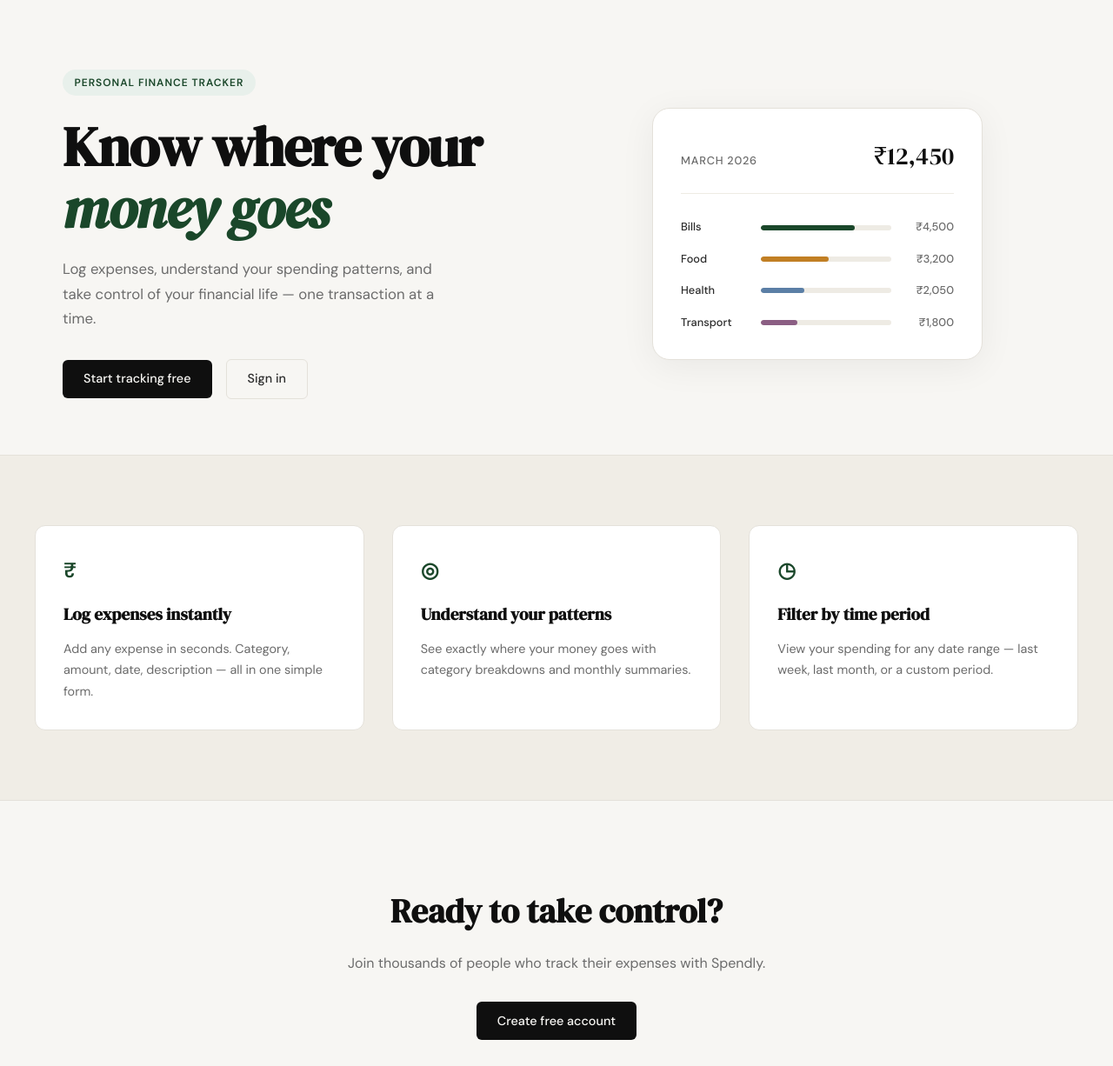
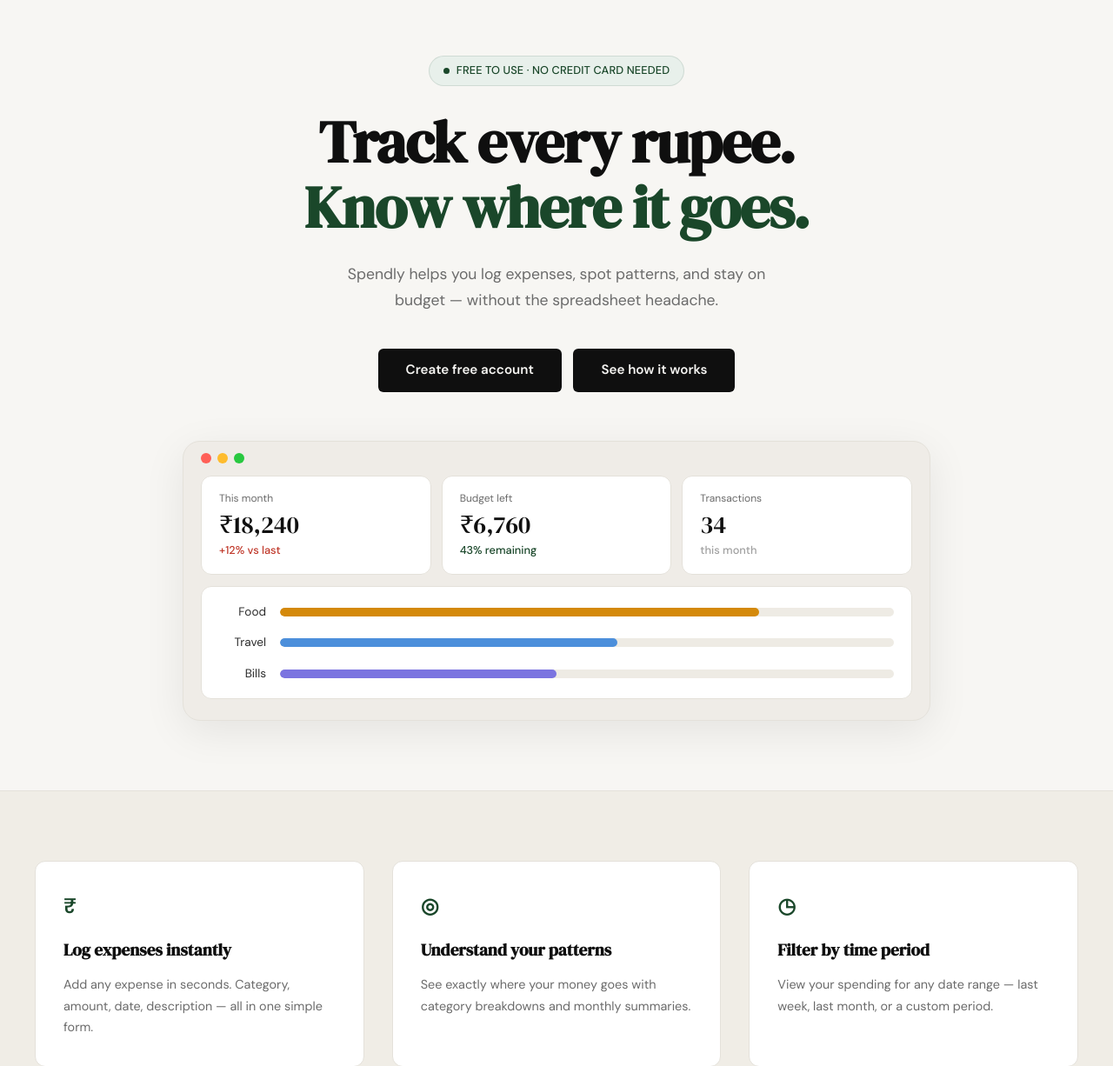
Before and after one commit to sid548/spendly, a Flask app: page / in a window 1280 px wide. Shown: the part 61-1287 px from the top of the page at 87% size. Run offline with Flask 3, Linux system fonts and the light colour scheme.

Commit message:
landing: redesign hero section to match mockup

```diff
--- /dev/null
+++ b/static/css/landing.css
@@ -0,0 +1,215 @@
+/* ------------------------------------------------------------------ */
+/* landing.css — hero section overrides                                */
+/* ------------------------------------------------------------------ */
+
+/* Hero layout — centered single column */
+
+.hero {
+    display: block;
+    padding: 4rem 2rem 5rem;
+    text-align: center;
+    max-width: none;
+    margin: 0;
+}
+
+.hero-inner {
+    max-width: 680px;
+    margin: 0 auto 3.5rem;
+}
+
+.hero-badge {
+    display: inline-flex;
+    align-items: center;
+    gap: 0.5rem;
+    background: var(--accent-light);
+    color: var(--accent);
+    font-size: 0.8rem;
+    font-weight: 500;
+    letter-spacing: 0.01em;
+    padding: 0.4rem 1rem;
+    border-radius: 999px;
+    margin-bottom: 1.75rem;
+    border: 1px solid rgba(26, 71, 42, 0.12);
+}
+
+.hero-badge::before {
+    content: '';
+    display: inline-block;
+    width: 7px;
+    height: 7px;
+    border-radius: 50%;
+    background: var(--accent);
+    flex-shrink: 0;
+}
+
+.hero-title {
+    font-size: clamp(2.75rem, 6vw, 4.25rem);
+    line-height: 1.1;
+    margin-bottom: 1.5rem;
+    letter-spacing: -0.02em;
+}
+
+.hero-title-accent {
+    color: var(--accent);
+    display: block;
+}
+
+.hero-subtitle {
+    font-size: 1.1rem;
+    color: var(--ink-muted);
+    max-width: 520px;
+    margin: 0 auto 2.5rem;
+    line-height: 1.7;
+}
+
+.hero-actions {
+    justify-content: center;
+    gap: 0.85rem;
+}
+
+.hero-btn {
+    display: inline-block;
+    background: var(--ink);
+    color: var(--paper);
+    padding: 0.8rem 2rem;
+    border-radius: var(--radius-sm);
+    font-family: var(--font-body);
+    font-size: 0.95rem;
+    font-weight: 600;
+    text-decoration: none;
+    transition: background 0.2s;
+}
+
+.hero-btn:hover { background: var(--accent); }
+
+/* Hero visual — browser mock */
+
+.hero-visual {
+    display: block;
+    max-width: 860px;
+    margin: 0 auto;
+}
+
+.mock-browser {
+    background: #efece7;
+    border: 1px solid var(--border);
+    border-radius: var(--radius-lg);
+    overflow: hidden;
+    box-shadow: 0 12px 48px rgba(0, 0, 0, 0.08);
+}
+
+.mock-titlebar {
+    padding: 0.85rem 1.25rem;
+    display: flex;
+    align-items: center;
+    gap: 0.45rem;
+}
+
+.mock-dot {
+    width: 12px;
+    height: 12px;
+    border-radius: 50%;
+    flex-shrink: 0;
+}
+
+.mock-dot-red    { background: #ff5f57; }
+.mock-dot-yellow { background: #febc2e; }
+.mock-dot-green  { background: #28c840; }
+
+.mock-body {
+    padding: 0 1.25rem 1.5rem;
+    display: flex;
+    flex-direction: column;
+    gap: 0.85rem;
+}
+
+/* Stat cards */
+
+.mock-stats-row {
+    display: grid;
+    grid-template-columns: repeat(3, 1fr);
+    gap: 0.75rem;
+}
+
+.mock-stat {
+    background: #ffffff;
+    border: 1px solid var(--border);
+    border-radius: var(--radius-md);
+    padding: 1rem 1.25rem;
+    text-align: left;
+}
+
+.mock-stat-label {
+    font-size: 0.75rem;
+    color: var(--ink-muted);
+    display: block;
+    margin-bottom: 0.3rem;
+}
+
+.mock-stat-num {
+    font-family: var(--font-display);
+    font-size: 1.75rem;
+    color: var(--ink);
+    display: block;
+    line-height: 1.1;
+    margin-bottom: 0.3rem;
+}
+
+.mock-stat-tag {
+    font-size: 0.8rem;
+    font-weight: 500;
+    display: block;
+}
+
+.mock-stat-tag.negative { color: var(--danger); }
+.mock-stat-tag.positive { color: var(--accent); }
+.mock-stat-tag.muted    { color: var(--ink-faint); }
+
+/* Category bars */
+
+.mock-bars-section {
+    background: #ffffff;
+    border: 1px solid var(--border);
+    border-radius: var(--radius-md);
+    padding: 1.1rem 1.25rem;
+    display: flex;
+    flex-direction: column;
+    gap: 0.85rem;
+}
+
+.mock-bar-item {
+    display: grid;
+    grid-template-columns: 54px 1fr;
+    align-items: center;
+    gap: 1rem;
+}
+
+.mock-bar-name {
+    font-size: 0.85rem;
+    color: var(--ink-soft);
+    text-align: right;
+}
+
+.mock-bar-rail {
+    height: 10px;
+    background: var(--border-soft);
+    border-radius: 999px;
+    overflow: hidden;
+}
+
+.mock-bar-fill {
+    height: 100%;
+    border-radius: 999px;
+}
+
+.fill-food   { background: #d4890a; }
+.fill-travel { background: #4c8fdb; }
+.fill-bills  { background: #7b74e0; }
+
+/* Responsive */
+
+@media (max-width: 600px) {
+    .mock-stats-row { grid-template-columns: 1fr; }
+    .hero-actions   { flex-direction: column; align-items: center; }
+    .hero-btn       { width: 100%; max-width: 320px; text-align: center; }
+}
--- a/templates/landing.html
+++ b/templates/landing.html
@@ -1,67 +1,80 @@
 {% extends "base.html" %}
 
 {% block title %}Spendly — Track Every Rupee{% endblock %}
+
+{% block head %}
+<link rel="stylesheet" href="{{ url_for('static', filename='css/landing.css') }}">
+{% endblock %}
 
 {% block content %}
 
 <section class="hero">
     <div class="hero-inner">
-        <div class="hero-badge">Personal Finance Tracker</div>
+        <div class="hero-badge">Free to use · No credit card needed</div>
         <h1 class="hero-title">
-            Know where your<br>
-            <em>money goes</em>
+            Track every rupee.
+            <span class="hero-title-accent">Know where it goes.</span>
         </h1>
         <p class="hero-subtitle">
-            Log expenses, understand your spending patterns,
-            and take control of your financial life —
-            one transaction at a time.
+            Spendly helps you log expenses, spot patterns, and stay
+            on budget — without the spreadsheet headache.
         </p>
         <div class="hero-actions">
-            <a href="{{ url_for('register') }}" class="btn-primary">Start tracking free</a>
-            <a href="{{ url_for('login') }}" class="btn-ghost">Sign in</a>
+            <a href="{{ url_for('register') }}" class="hero-btn">Create free account</a>
+            <a href="#features" class="hero-btn">See how it works</a>
         </div>
     </div>
     <div class="hero-visual">
-        <div class="mock-card">
-            <div class="mock-card-header">
-                <span class="mock-label">March 2026</span>
-                <span class="mock-total">₹12,450</span>
+        <div class="mock-browser">
+            <div class="mock-titlebar">
+                <span class="mock-dot mock-dot-red"></span>
+                <span class="mock-dot mock-dot-yellow"></span>
+                <span class="mock-dot mock-dot-green"></span>
             </div>
-            <div class="mock-bars">
-                <div class="mock-bar-row">
-                    <span class="mock-cat">Bills</span>
-                    <div class="mock-bar-track">
-                        <div class="mock-bar" style="width: 72%"></div>
+            <div class="mock-body">
+                <div class="mock-stats-row">
+                    <div class="mock-stat">
+                        <span class="mock-stat-label">This month</span>
+                        <span class="mock-stat-num">₹18,240</span>
+                        <span class="mock-stat-tag negative">+12% vs last</span>
                     </div>
-                    <span class="mock-amt">₹4,500</span>
+                    <div class="mock-stat">
+                        <span class="mock-stat-label">Budget left</span>
+                        <span class="mock-stat-num">₹6,760</span>
+                        <span class="mock-stat-tag positive">43% remaining</span>
+                    </div>
+                    <div class="mock-stat">
+                        <span class="mock-stat-label">Transactions</span>
+                        <span class="mock-stat-num">34</span>
+                        <span class="mock-stat-tag muted">this month</span>
+                    </div>
                 </div>
-                <div class="mock-bar-row">
-                    <span class="mock-cat">Food</span>
-                    <div class="mock-bar-track">
-                        <div class="mock-bar mock-bar-2" style="width: 52%"></div>
+                <div class="mock-bars-section">
+                    <div class="mock-bar-item">
+                        <span class="mock-bar-name">Food</span>
+                        <div class="mock-bar-rail">
+                            <div class="mock-bar-fill fill-food" style="width: 78%"></div>
+                        </div>
                     </div>
-                    <span class="mock-amt">₹3,200</span>
-                </div>
-                <div class="mock-bar-row">
-                    <span class="mock-cat">Health</span>
-                    <div class="mock-bar-track">
-                        <div class="mock-bar mock-bar-3" style="width: 33%"></div>
+                    <div class="mock-bar-item">
+                        <span class="mock-bar-name">Travel</span>
+                        <div class="mock-bar-rail">
+                            <div class="mock-bar-fill fill-travel" style="width: 55%"></div>
+                        </div>
                     </div>
-                    <span class="mock-amt">₹2,050</span>
-                </div>
-                <div class="mock-bar-row">
-                    <span class="mock-cat">Transport</span>
-                    <div class="mock-bar-track">
-                        <div class="mock-bar mock-bar-4" style="width: 28%"></div>
+                    <div class="mock-bar-item">
+                        <span class="mock-bar-name">Bills</span>
+                        <div class="mock-bar-rail">
+                            <div class="mock-bar-fill fill-bills" style="width: 45%"></div>
+                        </div>
                     </div>
-                    <span class="mock-amt">₹1,800</span>
                 </div>
             </div>
         </div>
     </div>
 </section>
 
-<section class="features">
+<section class="features" id="features">
     <div class="features-inner">
         <div class="feature-card">
             <div class="feature-icon">₹</div>
```
